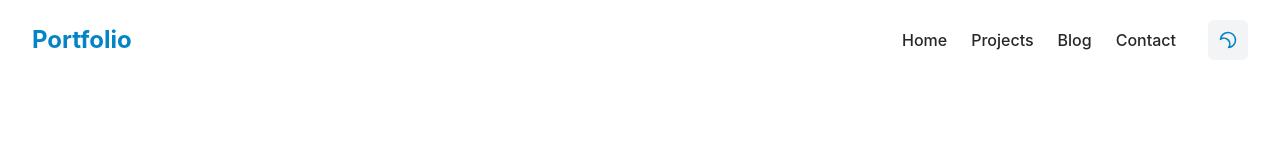
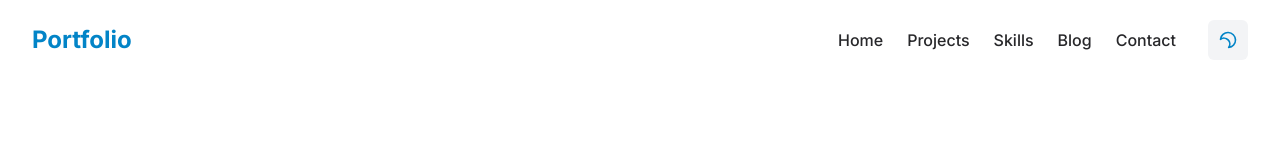
Before and after one commit to siphonhata/portfolio-app, a Next.js app: page /types/projects in a window 1280 px wide. Shown: the top 160 px of the page. Built offline with nearby package versions, Linux system fonts and the light colour scheme.

Commit message:
toggle errors fixed

```diff
--- a/app/components/layout/Header.tsx
+++ b/app/components/layout/Header.tsx
@@ -11,8 +11,9 @@ import { IMenuItem } from '@/app/types';
 const menuItems: IMenuItem[] = [
   { id: '1', label: 'Home', path: '/' },
   { id: '2', label: 'Projects', path: '#projects' },
-  { id: '3', label: 'Blog', path: '#blog' },
-  { id: '4', label: 'Contact', path: '#contact' },
+  { id: '3', label: 'Skills', path: '#skills' },
+  { id: '4', label: 'Blog', path: '#blog' },
+  { id: '5', label: 'Contact', path: '#contact' },
 ];
 
 const Header: React.FC = () => {
--- a/app/components/ui/ThemeToggle.tsx
+++ b/app/components/ui/ThemeToggle.tsx
@@ -1,27 +1,34 @@
 'use client'
-import React, { useEffect } from 'react';
+import React, { useEffect, useState } from 'react';
 import { motion } from 'framer-motion';
 import { FiSun, FiMoon } from 'react-icons/fi';
 import { useThemeContext } from '@/app/context/ThemeContext';
 
 const ThemeToggle: React.FC = () => {
-  const { theme, toggleTheme } = useThemeContext();
+  const { theme, toggleTheme, isLoaded } = useThemeContext();
+  const [mounted, setMounted] = useState(false);
+
+  useEffect(() => {
+    setMounted(true);
+  }, []);
+
+  // Use placeholder during SSR and initial hydration
+  if (!mounted) {
+    return (
+      <div
+        className="w-10 h-10 rounded-md bg-gray-100 dark:bg-gray-800 flex items-center justify-center"
+        aria-hidden="true"
+      />
+    );
+  }
+
+  // Only determine theme after client-side mounting
   const isDark = theme === 'dark';
-
-  // Log when theme changes
-  useEffect(() => {
-    console.log('Theme in ThemeToggle component:', theme);
-  }, [theme]);
-
-  const handleToggleClick = () => {
-    console.log('Toggle button clicked');
-    toggleTheme();
-  };
 
   return (
     <button
       className="w-10 h-10 rounded-md bg-gray-100 dark:bg-gray-800 flex items-center justify-center focus:outline-none focus:ring-2 focus:ring-primary-500 focus:ring-offset-2 dark:focus:ring-offset-gray-900"
-      onClick={handleToggleClick}
+      onClick={toggleTheme}
       aria-label={isDark ? 'Switch to light mode' : 'Switch to dark mode'}
       title={isDark ? 'Switch to light mode' : 'Switch to dark mode'}
     >
--- a/app/context/ThemeContext.tsx
+++ b/app/context/ThemeContext.tsx
@@ -4,7 +4,7 @@ import { useTheme } from 'next-themes';
 import { Theme } from '../types';
 
 interface ThemeContextProps {
-  theme: Theme;
+  theme: Theme | undefined;
   setTheme: (theme: Theme) => void;
   toggleTheme: () => void;
   isLoaded: boolean;
@@ -22,17 +22,17 @@ export const ThemeProvider: React.FC<{ children: React.ReactNode }> = ({ childre
   }, []);
 
   const toggleTheme = () => {
+    if (!isLoaded) return;
+
     console.log('Toggle theme called. Current theme:', resolvedTheme);
     const newTheme = resolvedTheme === 'dark' ? 'light' : 'dark';
     console.log('Setting new theme to:', newTheme);
     setNextTheme(newTheme);
   };
 
-  // Ensure theme is treated as Theme type
-  const safeTheme: Theme = (theme as Theme) || 'system';
-
+  // Only provide theme values after client-side hydration
   const value = {
-    theme: safeTheme,
+    theme: isLoaded ? (theme as Theme) : undefined,
     setTheme: setNextTheme as (theme: Theme) => void,
     toggleTheme,
     isLoaded,
--- a/app/layout.tsx
+++ b/app/layout.tsx
@@ -1,10 +1,8 @@
-'use client'
+// Remove 'use client' directive from the top level layout
 import "./globals.css";
+import { ThemeProvider } from '@/app/context/ThemeContext';
+import { Providers } from "./providers";
 
-
-// app/layout.tsx
-import { ThemeProvider as NextThemesProvider } from 'next-themes'
-import { ThemeProvider } from '@/app/context/ThemeContext';
 
 export default function RootLayout({
   children,
@@ -12,13 +10,19 @@ export default function RootLayout({
   children: React.ReactNode;
 }) {
   return (
-    <html lang="en">
+    <html lang="en" suppressHydrationWarning>
+      <head>
+        <link
+          href="https://fonts.googleapis.com/css2?family=Inter:wght@300;400;500;600;700&family=JetBrains+Mono:wght@400;500&display=swap"
+          rel="stylesheet"
+        />
+      </head>
       <body>
-        <NextThemesProvider attribute="class" defaultTheme="system" enableSystem>
+        <Providers>
           <ThemeProvider>
             {children}
           </ThemeProvider>
-        </NextThemesProvider>
+        </Providers>
       </body>
     </html>
   );
--- a/app/page.tsx
+++ b/app/page.tsx
@@ -24,9 +24,9 @@ export default function Home() {
     <Layout seo={seo}>
       <Hero />
       <Projects projects={mockProjects} limit={6} />
-      {/* <Skills skills={mockSkills} /> */}
-      {/* <Testimonials testimonials={mockTestimonials} />
-      <Blog articles={mockBlogArticles} limit={3} /> */}
+      <Skills skills={mockSkills} />
+      <Testimonials testimonials={mockTestimonials} />
+      <Blog articles={mockBlogArticles} limit={3} />
       <Contact />
     </Layout>
   );
--- /dev/null
+++ b/app/providers.tsx
@@ -0,0 +1,10 @@
+'use client'
+import { ThemeProvider as NextThemesProvider } from 'next-themes'
+
+export function Providers({ children }: { children: React.ReactNode }) {
+  return (
+    <NextThemesProvider attribute="class" defaultTheme="system" enableSystem>
+      {children}
+    </NextThemesProvider>
+  )
+}
```
